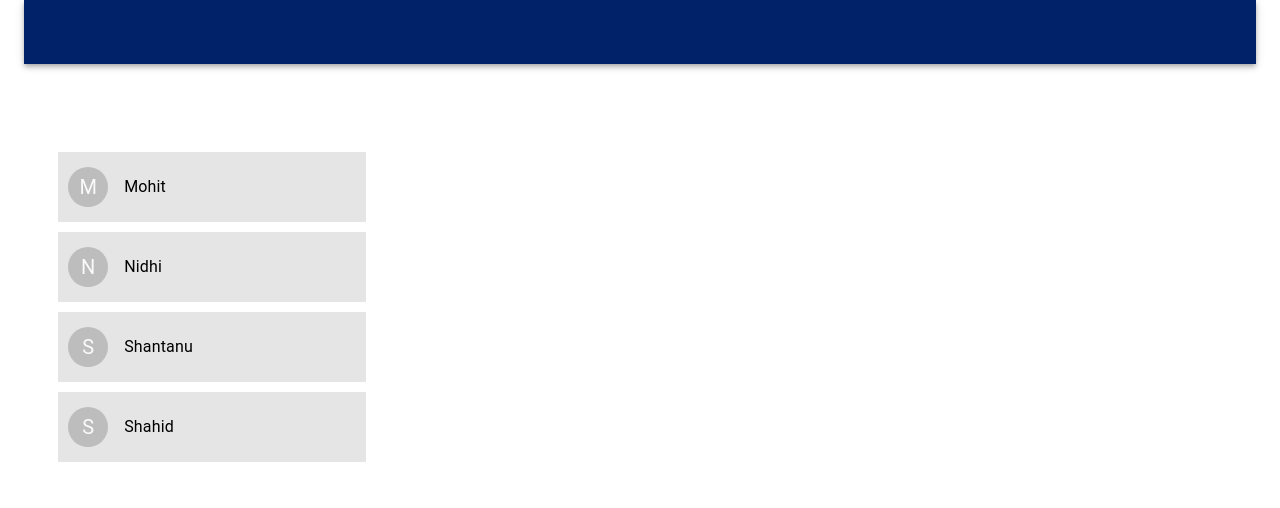
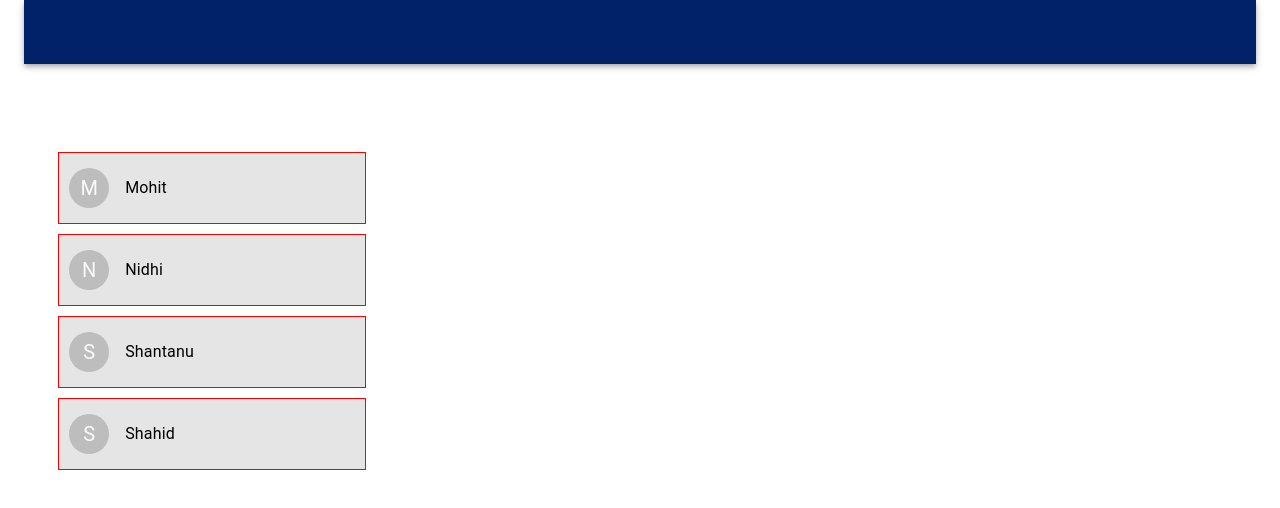
Before and after one commit to akash-saxena150/MERN_LOWES, a React (Create React App) app: page /users in a window 1280 px wide. Shown: the top 508 px of the page. Built offline with nearby package versions, Linux system fonts and the light colour scheme.

Commit message:
Fixed the users component update issue

```diff
--- a/public/index.html
+++ b/public/index.html
@@ -10,6 +10,10 @@
       content="Web site created using create-react-app"
     />
     <link rel="apple-touch-icon" href="%PUBLIC_URL%/logo192.png" />
+    <link
+      rel="stylesheet"
+      href="https://fonts.googleapis.com/icon?family=Material+Icons"
+    />
     <!--
       manifest.json provides metadata used when your web app is installed on a
       user's mobile device or desktop. See https://developers.google.com/web/fundamentals/web-app-manifest/
--- a/src/Component/Routes.js
+++ b/src/Component/Routes.js
@@ -11,7 +11,7 @@ class Routes extends Component {
         <Route path='/admindashboard/:id' component={AdminDashboard} />
         <Route path='/userdashboard' component={UserDashboard} />
         <Route path='/login' component={Login} />
-        <Route path='/users' component={Users} />
+        <Route path='/users/:id?' component={Users} />
         <Route path='/' component={Login} />
       </Switch>
     );
--- a/src/Screen/Users/Users.js
+++ b/src/Screen/Users/Users.js
@@ -19,10 +19,21 @@ class Users extends Component {
   componentDidMount() {
     const users = getUsers();
     this.setState({ users });
+    this.loadUserDetails();
+  }
+  loadUserDetails() {
+    let userDetails = this.props.match.params.id
+      ? getUserDetails(this.props.match.params.id)
+      : null;
+    this.setState({ userDetails });
+  }
+  componentDidUpdate(prevProps) {
+    if (!(prevProps === this.props)) {
+      this.loadUserDetails();
+    }
   }
   loadUser = wid => {
-    console.log(getUserDetails(wid));
-    this.setState({ userDetails: getUserDetails(wid) });
+    this.props.history.push(wid);
   };
   render() {
     const { users, userDetails } = this.state;
@@ -36,7 +47,10 @@ class Users extends Component {
                 {Object.keys(users).map((key, indx) => (
                   <ListItem
                     key={`${users[key].fName}-${indx}`}
-                    style={Styles.listItem}
+                    style={{
+                      ...Styles.listItem,
+                      ...{ border: "1px solid red" }
+                    }}
                     onClick={e => this.loadUser(users[key]["winId"])}
                   >
                     <ListItemAvatar>
@@ -68,6 +82,9 @@ class Users extends Component {
                         {userDetails.role}
                       </Typography>
                     </Grid>
+                    <Grid item>
+                      <span className='material-icons'>create</span>
+                    </Grid>
                   </Grid>
                 </Grid>
                 <Grid item style={Styles.info}>
```
